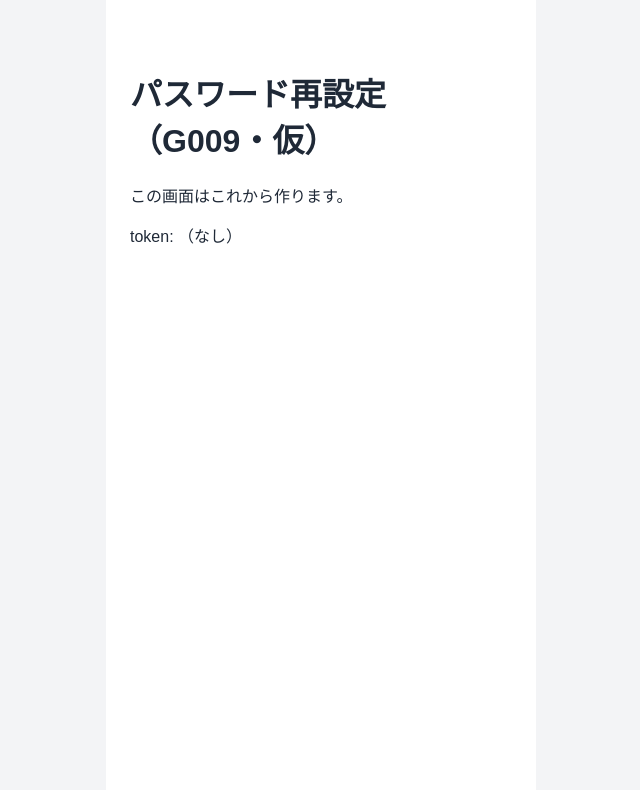
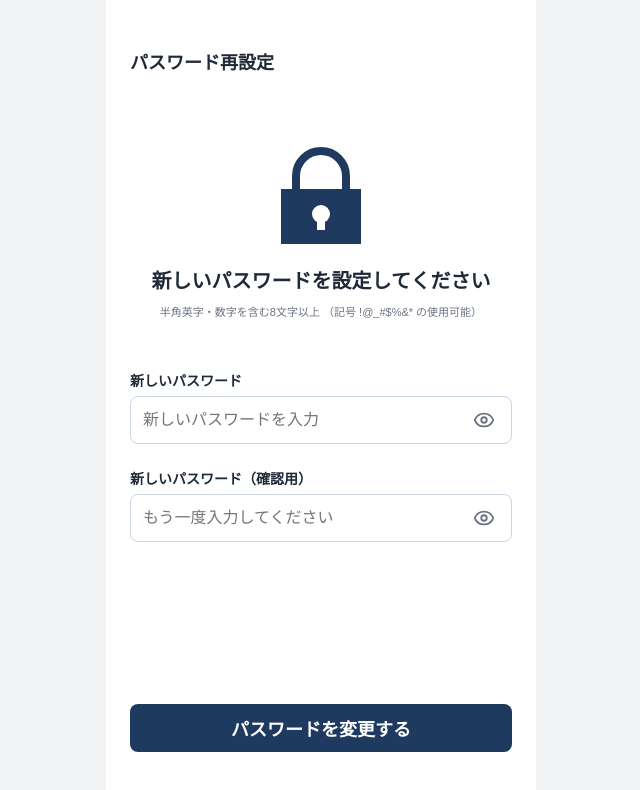
Before and after one commit to babychan-x/sabap, a React (Vite) app in the folder frontend-student/: page /reset-password in a window 1280 px wide. Shown: the top 790 px of the page, without its empty margins (319-959 px from the left). Built offline with nearby package versions, Linux system fonts and the light colour scheme.

Commit message:
G009 パスワード再設定画面を作成。

```diff
--- a/frontend-student/package.json
+++ b/frontend-student/package.json
@@ -10,6 +10,7 @@
     "preview": "vite preview"
   },
   "dependencies": {
+    "lucide-react": "^1.75.0",
     "react": "^19.3.1",
     "react-dom": "^19.3.1",
     "react-router-dom": "^7.18.5"
--- a/frontend-student/src/features/auth/pages/StudentResetPassword.css
+++ b/frontend-student/src/features/auth/pages/StudentResetPassword.css
@@ -1,2 +1,113 @@
-/* G009 パスワード再設定画面だけの見た目（配置）。
-   色・ボタンは共通CSS（src/styles/）を使う。 */
+/* G009 パスワード再設定画面 */
+
+.reset-password {
+  display: flex;
+  flex-direction: column;
+}
+
+/* 画面タイトル */
+.reset-password__header {
+  margin: 0;
+  font-size: 18px;
+  font-weight: 600;
+  color: var(--color-text);
+}
+
+/* 鍵アイコン */
+.reset-password__icon {
+  display: flex;
+  justify-content: center;
+  margin-top: 72px;
+  color: var(--color-primary);
+}
+
+/* 説明文 */
+.reset-password__description {
+  margin-top: 20px;
+  text-align: center;
+}
+
+.reset-password__description h2 {
+  margin: 0;
+  font-size: 20px;
+  font-weight: 600;
+  line-height: 1.5;
+  color: var(--color-text);
+}
+
+.reset-password__description p {
+  margin: 8px 0 0;
+  font-size: 11px;
+  line-height: 1.6;
+  color: var(--color-text-muted);
+}
+
+/* 入力フォーム */
+.reset-password__form {
+  display: flex;
+  flex: 1;
+  flex-direction: column;
+  margin-top: 32px;
+}
+
+/* エラーメッセージ */
+.reset-password__error {
+  margin: 0 0 12px;
+}
+
+/* パスワード入力欄 */
+.reset-password__input-wrapper {
+  position: relative;
+}
+
+.reset-password__input-wrapper .form-input {
+  height: 48px;
+  padding-right: 48px;
+}
+
+/* パスワード表示切り替えボタン */
+
+/* パスワード表示切り替えボタン */
+.reset-password__toggle {
+  position: absolute;
+  top: 50%;
+  right: 12px;
+  transform: translateY(-50%);
+
+  display: flex;
+  align-items: center;
+  justify-content: center;
+
+  width: 32px;
+  height: 32px;
+  padding: 0;
+
+  border: none;
+  background: transparent;
+  color: var(--color-text-muted);
+
+  cursor: pointer;
+}
+
+/* Edge標準のパスワード表示ボタンを非表示 */
+.reset-password__input-wrapper input::-ms-reveal,
+.reset-password__input-wrapper input::-ms-clear {
+  display: none;
+}
+
+
+/* 確認用パスワード */
+.reset-password__confirm-label {
+  margin-top: 24px;
+}
+
+/* パスワード変更ボタン */
+.reset-password__footer {
+  margin-top: auto;
+  padding-top: 48px;
+  padding-bottom: 16px;
+}
+
+.reset-password__footer .btn {
+  font-size: 18px;
+}
--- a/frontend-student/src/features/auth/pages/StudentResetPassword.jsx
+++ b/frontend-student/src/features/auth/pages/StudentResetPassword.jsx
@@ -1,20 +1,236 @@
-import { useSearchParams } from 'react-router-dom'
 import './StudentResetPassword.css'
 
 // G009 パスワード再設定画面（studentResetPassword）
-// ※ 仮の画面。外部設計書 G009 の入出力項目・イベントに合わせて中身を作る。
-// 主なAPI（仮）: A-6, A-7
+
+import { useState } from 'react'
+import { Eye, EyeOff } from 'lucide-react'
+import { useNavigate, useSearchParams } from 'react-router-dom'
+
 export default function StudentResetPassword() {
-  // URL の ?token=〇〇 の部分を読み取る
+  const navigate = useNavigate()
   const [searchParams] = useSearchParams()
+
+  // 再設定用URLのトークン
   const token = searchParams.get('token')
 
+  // 入力内容
+  const [password, setPassword] = useState('')
+  const [confirmPassword, setConfirmPassword] = useState('')
+
+  // パスワードの表示・非表示
+  const [showPassword, setShowPassword] = useState(false)
+  const [showConfirmPassword, setShowConfirmPassword] = useState(false)
+
+  // エラーメッセージ
+  const [errorMessage, setErrorMessage] = useState('')
+
+  // パスワード変更ボタン押下時
+  const changeButton = (e) => {
+    e.preventDefault()
+
+    // ==========================================
+    // 試運転用：入力内容に関係なくG010へ遷移
+    // ==========================================
+    navigate('/reset-password/complete')
+
+    // ==========================================
+    // 本来の処理（試運転中はコメントアウト）
+    // ==========================================
+
+    /*
+    // 未入力チェック
+    if (!password || !confirmPassword) {
+      setErrorMessage('パスワードを入力してください。')
+      return
+    }
+
+    // パスワードの形式チェック
+    // 半角英字・数字をそれぞれ1文字以上含む8〜64文字
+    // 使用可能な記号：! @ _ # $ % & *
+    const passwordPattern =
+      /^(?=.*[A-Za-z])(?=.*[0-9])[A-Za-z0-9!@_#$%&*]{8,64}$/
+
+    if (!passwordPattern.test(password)) {
+      setErrorMessage(
+        'パスワードは半角英字・数字を含む8〜64文字で入力してください。'
+      )
+      return
+    }
+
+    // 確認用パスワードとの一致チェック
+    if (password !== confirmPassword) {
+      setErrorMessage('パスワードが一致しません。')
+      return
+    }
+
+    // 入力内容に問題がなければエラーを消す
+    setErrorMessage('')
+
+    // TODO:
+    // バックエンドと連携して以下を実施する
+    // 1. tokenの有効性・有効期限を確認
+    // 2. 新しいパスワードを登録
+    // 3. 使用済みの再設定用URLを無効化
+    // 4. 成功した場合のみG010へ遷移
+    // 5. tokenが無効・期限切れの場合はG039へ遷移
+
+    // API連携後に有効化する
+    // navigate('/reset-password/complete')
+    */
+  }
+
   return (
-    <main className="page">
-      <h1>パスワード再設定（G009・仮）</h1>
-      <p>この画面はこれから作ります。</p>
-      {/* ルーティング確認用の表示。中身を作るときに消す */}
-      <p>token: {token ?? '（なし）'}</p>
-    </main>
+    <div className="page reset-password">
+
+      {/* 画面タイトル */}
+      <h1 className="reset-password__header">
+        パスワード再設定
+      </h1>
+
+      {/* 鍵アイコン */}
+      <div className="reset-password__icon">
+        <svg
+          width="80"
+          height="100"
+          viewBox="0 0 80 100"
+          aria-hidden="true"
+        >
+          <path
+            d="M15 45 V30 A25 25 0 0 1 65 30 V45"
+            fill="none"
+            stroke="currentColor"
+            strokeWidth="8"
+          />
+          <rect
+            x="0"
+            y="43"
+            width="80"
+            height="55"
+            fill="currentColor"
+          />
+          <circle cx="40" cy="68" r="9" fill="white" />
+          <rect
+            x="36"
+            y="68"
+            width="8"
+            height="16"
+            fill="white"
+          />
+        </svg>
+      </div>
+
+      {/* 説明文 */}
+      <div className="reset-password__description">
+        <h2>新しいパスワードを設定してください</h2>
+        <p>
+          半角英字・数字を含む8文字以上
+          （記号 !@_#$%&* の使用可能）
+        </p>
+      </div>
+
+      {/* パスワード入力フォーム */}
+      <form
+        className="reset-password__form"
+        onSubmit={changeButton}
+        noValidate
+      >
+
+        {/* エラーメッセージ */}
+        {errorMessage && (
+          <p
+            className="form-error reset-password__error"
+            role="alert"
+          >
+            {errorMessage}
+          </p>
+        )}
+
+        {/* 新しいパスワード */}
+        <label
+          htmlFor="password"
+          className="form-label"
+        >
+          新しいパスワード
+        </label>
+
+        <div className="reset-password__input-wrapper">
+          <input
+            id="password"
+            name="password"
+            type={showPassword ? 'text' : 'password'}
+            className="form-input"
+            placeholder="新しいパスワードを入力"
+            value={password}
+            maxLength={64}
+            onChange={(e) => {
+              setPassword(e.target.value)
+              setErrorMessage('')
+            }}
+          />
+
+          <button
+            type="button"
+            className="reset-password__toggle"
+            onClick={() => setShowPassword(!showPassword)}
+            aria-label={
+              showPassword
+                ? 'パスワードを非表示にする'
+                : 'パスワードを表示する'
+            }
+          >
+            {showPassword ? <EyeOff size={22} /> : <Eye size={22} />}
+          </button>
+        </div>
+
+        {/* 新しいパスワード（確認用） */}
+        <label
+          htmlFor="confirmPassword"
+          className="form-label reset-password__confirm-label"
+        >
+          新しいパスワード（確認用）
+        </label>
+
+        <div className="reset-password__input-wrapper">
+          <input
+            id="confirmPassword"
+            name="confirmPassword"
+            type={showConfirmPassword ? 'text' : 'password'}
+            className="form-input"
+            placeholder="もう一度入力してください"
+            value={confirmPassword}
+            maxLength={64}
+            onChange={(e) => {
+              setConfirmPassword(e.target.value)
+              setErrorMessage('')
+            }}
+          />
+
+          <button
+            type="button"
+            className="reset-password__toggle"
+            onClick={() =>
+              setShowConfirmPassword(!showConfirmPassword)
+            }
+            aria-label={
+              showConfirmPassword
+                ? '確認用パスワードを非表示にする'
+                : '確認用パスワードを表示する'
+            }
+          >
+             {showConfirmPassword? <EyeOff size={22} />: <Eye size={22} />}
+          </button>
+        </div>
+
+        {/* パスワード変更ボタン */}
+        <div className="reset-password__footer">
+          <button
+            type="submit"
+            className="btn btn--primary"
+          >
+            パスワードを変更する
+          </button>
+        </div>
+      </form>
+    </div>
   )
 }
```
Also changed, not shown: 1 other file (tests, documents, lock files or other folders).
